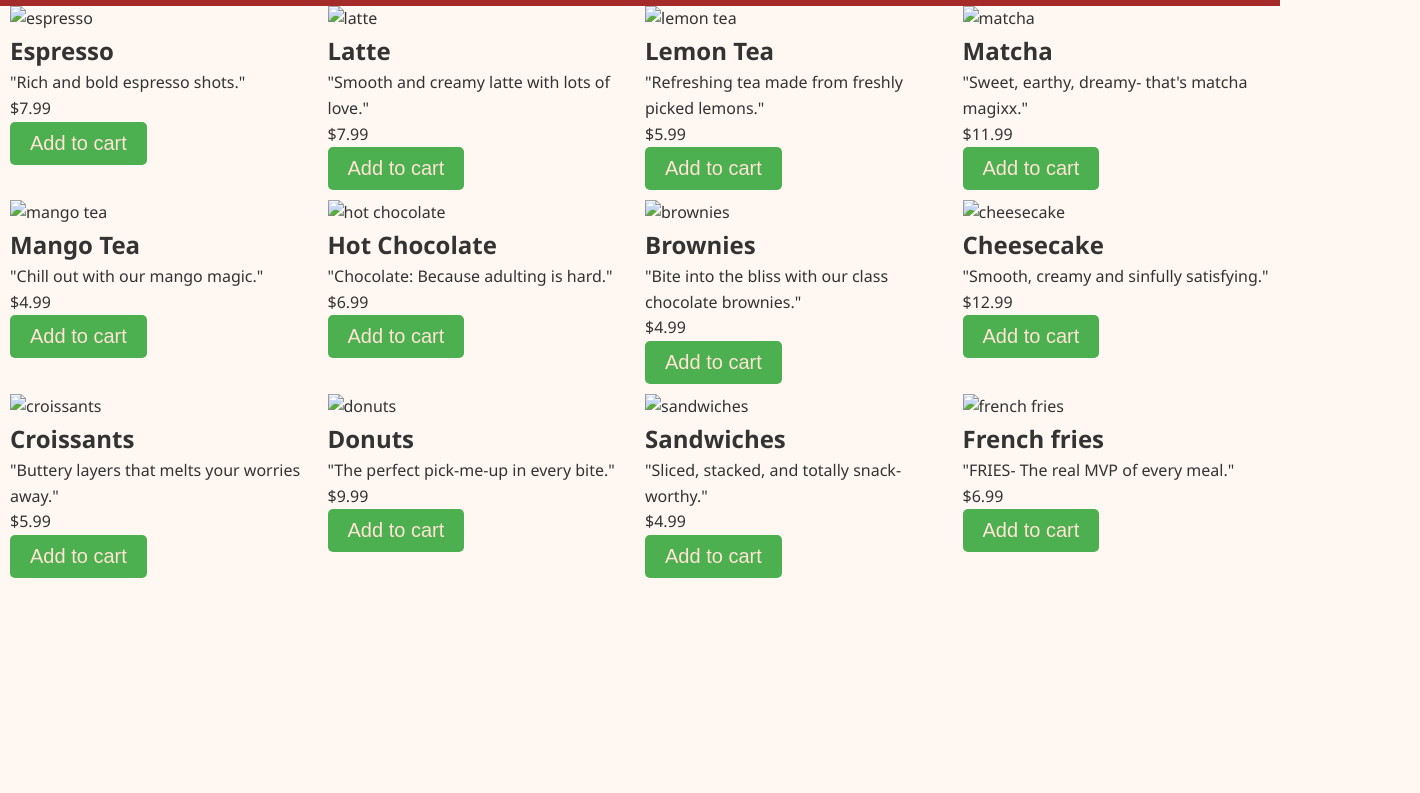
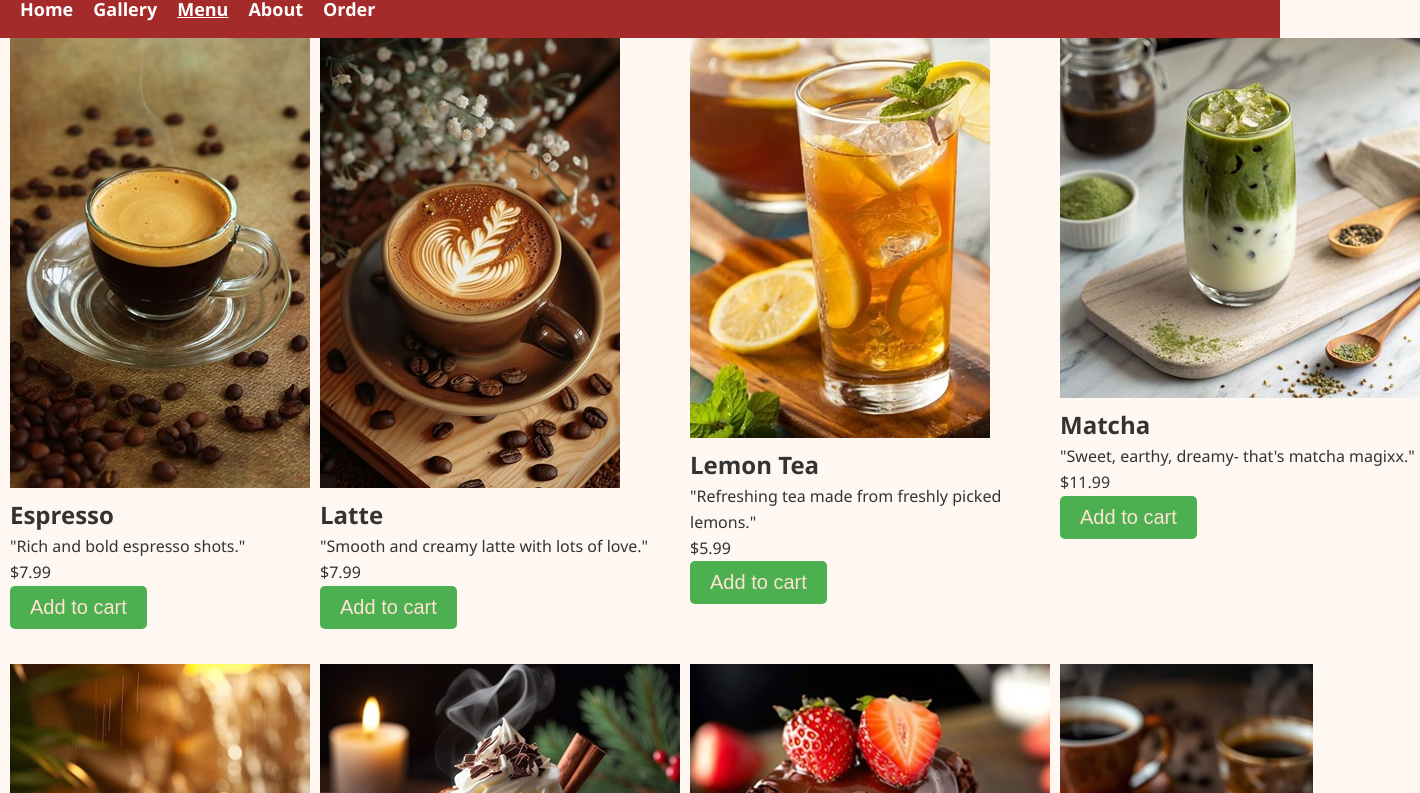
Before and after one commit to harshita1220/Harshita_Negi_CAFE, a plain HTML site: page menu.html in a window 1280 px wide. Shown: the part 78-871 px from the top of the page, 1420 px wide, since content can reach past the window. Drawn offline with Linux system fonts and the light colour scheme.

Commit message:
Update menu.html

```diff
--- a/menu.html
+++ b/menu.html
@@ -9,7 +9,7 @@
 <body>
   <header>
     <nav>
-        <img src="images/logo.jpg" alt="logo">
+        <img src="logo.jpg" alt="logo.jpg">
         <ul>
       <li><a href="index.html">Home</a></li>
       <li><a href="gallery.html">Gallery</a></li>
@@ -22,84 +22,84 @@
 
   <section class="menu-grid">
     <div class="espresso">
-    <img src="images/espresso.jpg" alt="espresso">
+    <img src="espresso.jpg" alt="espresso.jpg">
     <h2>Espresso</h2>
     <p>"Rich and bold espresso shots."</p>
     <p class="price">$7.99</p>
     <button class="add-to-cart-button" data-product-id="espresso">Add to cart</button>
     </div>
     <div class="latte">
-    <img src="images/latte.jpg" alt="latte">
+    <img src="latte.jpg" alt="latte.jpg">
     <h2>Latte</h2>
     <p>"Smooth and creamy latte with lots of love."</p>
     <p class="price">$7.99</p>
     <button class="add-to-cart-button" data-product-id="latte">Add to cart</button>
     </div>
         <div class="lemon tea">
-    <img src="images/lemontea.jpg" alt="lemon tea">
+    <img src="lemontea.jpg" alt="lemontea.jpg">
     <h2>Lemon Tea</h2>
     <p>"Refreshing tea made from freshly picked lemons."</p>
     <p class="price">$5.99</p>
         <button class="add-to-cart-button" data-product-id="lemon tea">Add to cart</button>
     </div>
     <div class="matcha">
-    <img src="images/matcha.jpg" alt="matcha">
+    <img src="matcha.jpg" alt="matcha.jpg">
     <h2>Matcha</h2>
     <p>"Sweet, earthy, dreamy- that's matcha magixx."</p>
     <p class="price">$11.99</p>
         <button class="add-to-cart-button" data-product-id="matcha">Add to cart</button>
     </div>
     <div class="mango tea">
-    <img src="images/mangotea.jpg" alt="mango tea">
+    <img src="mangotea.jpg" alt="mangotea.jpg">
     <h2>Mango Tea</h2>
     <p>"Chill out with our mango magic."</p>
     <p class="price">$4.99</p>
         <button class="add-to-cart-button" data-product-id="mango tea">Add to cart</button>
     </div>
     <div class="hot chocolate">
-    <img src="images/hotchocolate.jpg" alt="hot chocolate">
+    <img src="hotchocolate.jpg" alt="hotchocolate.jpg">
     <h2>Hot Chocolate</h2>
     <p>"Chocolate: Because adulting is hard."</p>
     <p class="price">$6.99</p>
         <button class="add-to-cart-button" data-product-id="hot chocolate">Add to cart</button>
     </div>
     <div class="brownies">
-    <img src="images/brownies.jpg" alt="brownies">
+    <img src="brownies.jpg" alt="brownies.jpg">
     <h2>Brownies</h2>
     <p>"Bite into the bliss with our class chocolate brownies."</p>
     <p class="price">$4.99</p>
         <button class="add-to-cart-button" data-product-id="brownies">Add to cart</button>
     </div>
     <div class="cheesecake">
-    <img src="images/cheesecake.jpg" alt="cheesecake">
+    <img src="cheesecake.jpg" alt="cheesecake.jpg">
     <h2>Cheesecake</h2>
     <p>"Smooth, creamy and sinfully satisfying."</p>
     <p class="price">$12.99</p>
         <button class="add-to-cart-button" data-product-id="cheesecake">Add to cart</button>
     </div>
     <div class="croissants">
-    <img src="images/croissants.jpg" alt="croissants">
+    <img src="croissants.jpg" alt="croissants.jpg">
     <h2>Croissants</h2>
     <p>"Buttery layers that melts your worries away."</p>
     <p class="price">$5.99</p>
     <button class="add-to-cart-button" data-product-id="croissants">Add to cart</button>
     </div>
     <div class="donuts">
-    <img src="images/donuts.jpg" alt="donuts">
+    <img src="donuts.jpg" alt="donuts.jpg">
     <h2>Donuts</h2>
     <p>"The perfect pick-me-up in every bite."</p>
     <p class="price">$9.99</p>
         <button class="add-to-cart-button" data-product-id="donuts">Add to cart</button>
     </div>
     <div class="sandwiches">
-    <img src="images/sandwiches.jpg" alt="sandwiches">
+    <img src="sandwiches.jpg" alt="sandwiches.jpg">
     <h2>Sandwiches</h2>
     <p>"Sliced, stacked, and totally snack-worthy."</p>
     <p class="price">$4.99</p>
         <button class="add-to-cart-button" data-product-id="sandwiches">Add to cart</button>
     </div>
         <div class="french fries">
-    <img src="images/frenchfries.jpg" alt="french fries">
+    <img src="frenchfries.jpg" alt="frenchfries.jpg">
     <h2>French fries</h2>
     <p>"FRIES- The real MVP of every meal."</p>
     <p class="price">$6.99</p>
```
